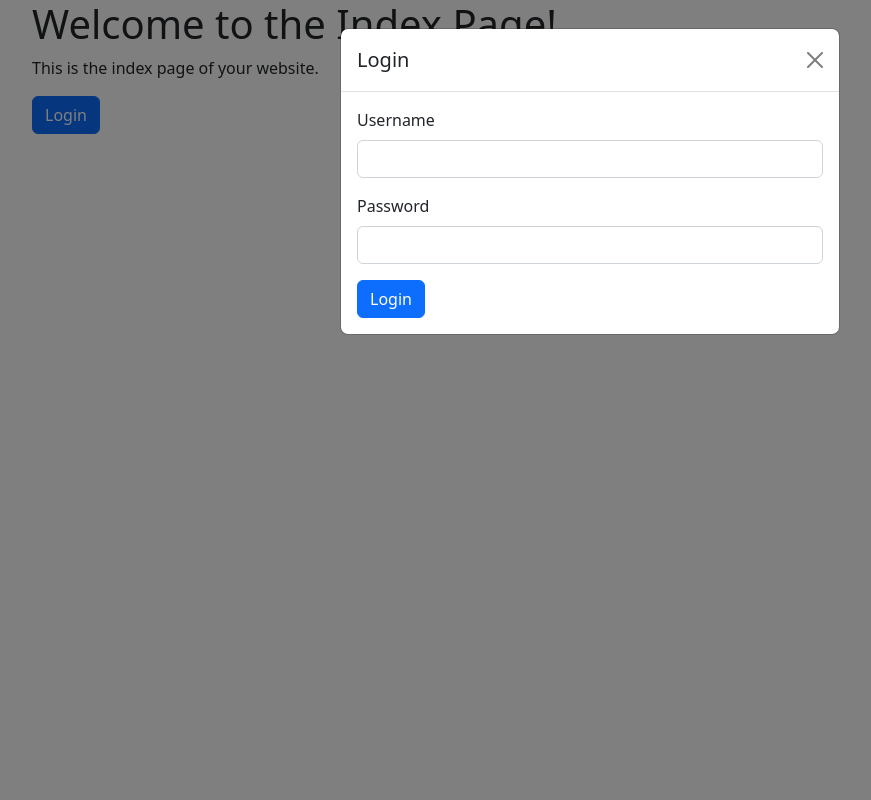
After one commit to rodolfofrainer/passwordVaultRevamp, a Flask app: template templates/index.html in a window 1280 px wide, after a click on "Login". The commit adds this page. Shown: the whole page, without its empty margins (50-921 px from the left). Run offline with Flask 3, Linux system fonts and the light colour scheme; the template is opened without the code that fills it, so the values that code supplies are empty; some libraries are stand-ins or nearby versions.

Commit message:
create login logic

```diff
--- a/app.py
+++ b/app.py
@@ -1,16 +1,69 @@
-from flask import Flask, render_template
-from flask_login import LoginManager
+import os
+from flask import Flask, render_template, request, redirect, url_for, flash
+from flask_login import LoginManager, login_user, login_required, logout_user
 from models import User
+from dotenv import load_dotenv
+from datetime import timedelta
 
 app = Flask(__name__)
+load_dotenv()
+app.secret_key = os.environ.get("SECRET_KEY")
+app.config['PERMANENT_SESSION_LIFETIME'] = timedelta(minutes=30)
 login_manager = LoginManager(app)
+
+
+@login_manager.user_loader
+def load_user(user_id):
+    # Load the user based on the user_id
+    return User.get(user_id)
+
+
+@app.errorhandler(404)
+def page_not_found(e):
+    return render_template('404.html'), 404
+
+
+@app.route('/login', methods=['GET', 'POST'])
+def login():
+    if request.method == 'POST':
+        username = request.form['username']
+        password = request.form['password']
+
+        # Retrieve user from the database based on the username
+        # Example implementation:
+        # user = User.query.filter_by(username=username).first()
+        user = User(1, 'example_user', 'example_password')
+
+        if user and user.check_password(password):
+            login_user(user)  # Log in the user
+            flash('Login successful!', 'success')
+            # Redirect to a protected page
+            return redirect(url_for('protected'))
+        else:
+            flash('Invalid username or password', 'error')
+            return redirect(url_for('login'))
+
+    return render_template('login.html', title="Login Page")
 
 
 @app.route('/')
 def index():
-    return render_template('login.html', title="Login Page")
+    return render_template('index.html', title="Home Page")
 
 
-@app.route('/login')
-def index():
-    return render_template('login.html', title="Login Page")
+@app.route('/protected')
+@login_required
+def protected():
+    return render_template('protected.html')
+
+
+@app.route('/logout')
+@login_required
+def logout():
+    logout_user()  # Log out the user
+    flash('You have been logged out', 'info')
+    return redirect(url_for('login'))
+
+
+if __name__ == '__main__':
+    app.run()
--- a/requirements.txt
+++ b/requirements.txt
@@ -1,7 +1,9 @@
+bcrypt==4.0.1
 blinker==1.6.2
 click==8.1.3
 colorama==0.4.6
 Flask==2.3.2
+Flask-Login==0.6.2
 itsdangerous==2.1.2
 Jinja2==3.1.2
 MarkupSafe==2.1.3
--- /dev/null
+++ b/templates/index.html
@@ -0,0 +1,77 @@
+<!DOCTYPE html>
+<html>
+  <head>
+    <title>Login Page</title>
+    <!-- Add Bootstrap CSS -->
+    <link
+      rel="stylesheet"
+      href="https://cdnjs.cloudflare.com/ajax/libs/twitter-bootstrap/5.2.1/css/bootstrap.min.css"
+    />
+  </head>
+  <body>
+    <div class="container">
+      <h1>Welcome to the Index Page!</h1>
+      <p>This is the index page of your website.</p>
+      <button
+        type="button"
+        class="btn btn-primary"
+        data-bs-toggle="modal"
+        data-bs-target="#loginModal"
+      >
+        Login
+      </button>
+    </div>
+
+    <!-- Login Modal -->
+    <div
+      class="modal fade"
+      id="loginModal"
+      tabindex="-1"
+      aria-labelledby="loginModalLabel"
+      aria-hidden="true"
+    >
+      <div class="modal-dialog">
+        <div class="modal-content">
+          <div class="modal-header">
+            <h5 class="modal-title" id="loginModalLabel">Login</h5>
+            <button
+              type="button"
+              class="btn-close"
+              data-bs-dismiss="modal"
+              aria-label="Close"
+            ></button>
+          </div>
+          <div class="modal-body">
+            <!-- Add your login form here -->
+            <form method="POST" action="{{ url_for('login') }}">
+              <div class="mb-3">
+                <label for="username" class="form-label">Username</label>
+                <input
+                  type="text"
+                  class="form-control"
+                  id="username"
+                  name="username"
+                  required
+                />
+              </div>
+              <div class="mb-3">
+                <label for="password" class="form-label">Password</label>
+                <input
+                  type="password"
+                  class="form-control"
+                  id="password"
+                  name="password"
+                  required
+                />
+              </div>
+              <button type="submit" class="btn btn-primary">Login</button>
+            </form>
+          </div>
+        </div>
+      </div>
+    </div>
+
+    <!-- Add Bootstrap JS -->
+    <script src="https://cdnjs.cloudflare.com/ajax/libs/twitter-bootstrap/5.2.1/js/bootstrap.bundle.min.js"></script>
+  </body>
+</html>
```
Also changed, not shown: models.py (+17 -1 lines), templates/404.html (added, +10 -0 lines), templates/login.html (+22 -47 lines), templates/protected.html (added, +11 -0 lines), 1 other file.
